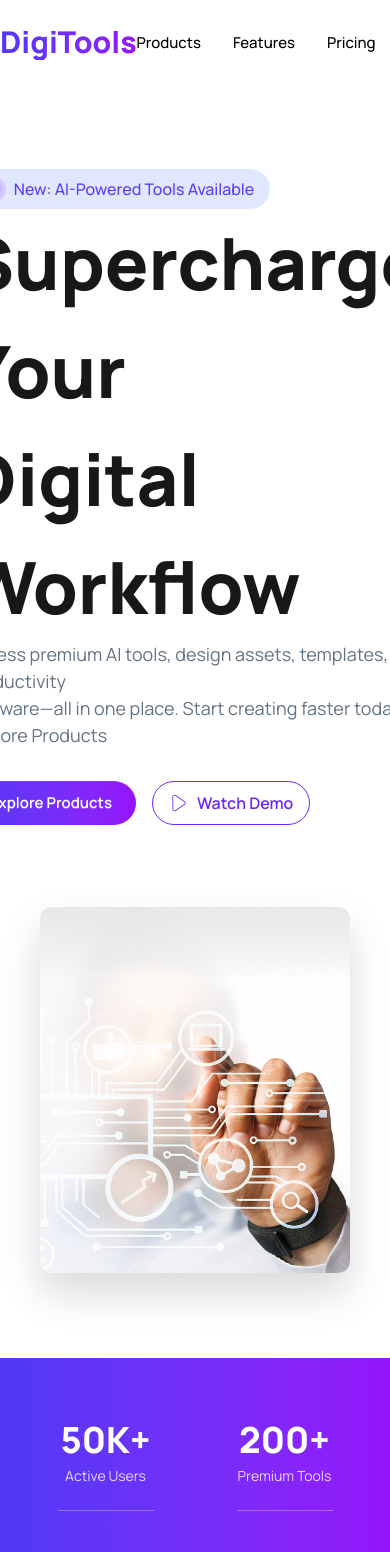
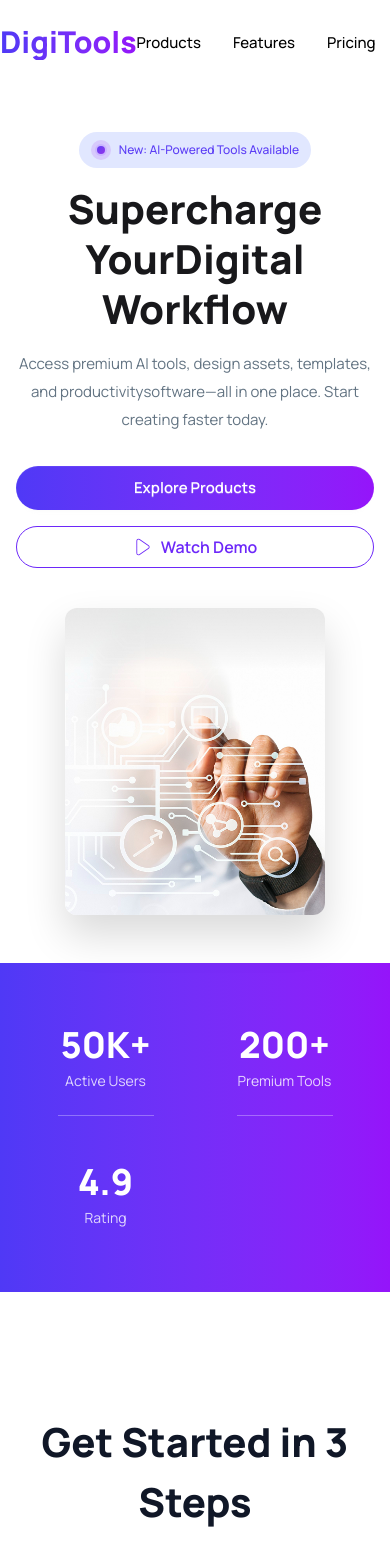
Before and after one commit to Moeen-Islam/PH-Assignment-6-Digitools-Platform, a React (Vite) app: page / in a window 390 px wide. Shown: the top 1552 px of the page. Built offline with nearby package versions, Linux system fonts and the light colour scheme.

Commit message:
Responsive Bug fix

```diff
--- a/src/Components/Hero.jsx
+++ b/src/Components/Hero.jsx
@@ -4,39 +4,94 @@ import { CiPlay1 } from "react-icons/ci";
 
 const Hero = () => {
   return (
-    <div className="container mx-auto flex flex-col md:flex-row justify-between items-center px-10 my-21.25 gap-16.5 space-y-4">
-      <div className="left">
-        <div className="inline-flex items-center gap-2 bg-[#E1E7FF] px-4 py-2 rounded-full">
+    // <div className="container mx-auto flex flex-col lg:flex-row justify-between items-center px-10 my-21.25 gap-16.5 space-y-4">
+    //   <div className="left">
+    //     <div className="inline-flex items-center gap-2 bg-[#E1E7FF] px-4 py-2 rounded-full">
+    //       {/* Circle icon */}
+    //       <div className="w-6 h-6 rounded-full bg-[#d7cafc] flex items-center justify-center">
+    //         <div className="w-4 h-4 rounded-full bg-[#cbb6ff] flex items-center justify-center">
+    //           <div className="w-2 h-2 rounded-full bg-gradient-to-br from-[#5b3df5] to-[#9333ea]"></div>
+    //         </div>
+    //       </div>
+
+    //       {/* Text */}
+    //       <p className="text- font-medium text-[#5b3df5]">
+    //         New: AI-Powered Tools Available
+    //       </p>
+    //     </div>
+    //     <h1 className="text-[72px] font-extrabold">
+    //       Supercharge Your <br className="hidden sm:block"/>
+    //       Digital Workflow
+    //     </h1>
+    //     <p className="text-[18px] text-[#627382]">
+    //       Access premium AI tools, design assets, templates, and productivity <br className="hidden sm:block"/>
+    //       software—all in one place. Start creating faster today. Explore
+    //       Products
+    //     </p>
+
+    //     <div className="flex justify-center md:justify-start gap-4 mt-8 ">
+    //       <button className="btn border-none bg-gradient-to-r from-[#4F39F6] to-[#9514FA] rounded-full
+    //       text-white text-[15px] font-semibold px-6 min-h-0 h-11">
+    //         Explore Products
+    //       </button>
+    //       <button
+    //         className="flex items-center gap-2 px-4 py-2 rounded-full cursor-pointer
+    //         border border-[#6D28F9] text-[#6D28F9] font-semibold
+    //         hover:bg-[#6D28F9] hover:text-white transition-all duration-300"
+    //       >
+    //         <CiPlay1 className="text-xl" />
+    //         Watch Demo
+    //       </button>
+    //     </div>
+    //   </div>
+
+    //   <div className="right">
+    //     <img
+    //       src={Banner}
+    //       className="rounded-xl shadow-[0_20px_40px_rgba(0,0,0,0.15)]"
+    //     />
+    //   </div>
+    // </div>
+
+    <div className="container mx-auto flex flex-col lg:flex-row justify-between items-center px-4 sm:px-6 lg:px-10 my-12 sm:my-16 lg:my-20 gap-10 lg:gap-16">
+  {/* left */}
+  <div className="left w-full lg:w-1/2 text-center lg:text-left">
+    <div className="inline-flex items-center gap-2 bg-[#E1E7FF] px-3 sm:px-4 py-2 rounded-full">
       {/* Circle icon */}
-          <div className="w-6 h-6 rounded-full bg-[#d7cafc] flex items-center justify-center">
-            <div className="w-4 h-4 rounded-full bg-[#cbb6ff] flex items-center justify-center">
+      <div className="w-5 h-5 sm:w-6 sm:h-6 rounded-full bg-[#d7cafc] flex items-center justify-center">
+        <div className="w-3 h-3 sm:w-4 sm:h-4 rounded-full bg-[#cbb6ff] flex items-center justify-center">
           <div className="w-2 h-2 rounded-full bg-gradient-to-br from-[#5b3df5] to-[#9333ea]"></div>
         </div>
       </div>
 
       {/* Text */}
-          <p className="text- font-medium text-[#5b3df5]">
+      <p className="text-xs sm:text-sm font-medium text-[#5b3df5]">
         New: AI-Powered Tools Available
       </p>
     </div>
-        <h1 className="text-[72px] font-extrabold">
-          Supercharge Your <br />
+
+    <h1 className="mt-4 text-[40px] sm:text-[52px] md:text-[60px] lg:text-[72px] leading-tight font-extrabold">
+      Supercharge Your
+      <br className="hidden sm:block" />
       Digital Workflow
     </h1>
-        <p className="text-[18px] text-[#627382]">
-          Access premium AI tools, design assets, templates, and productivity{" "}
-          <br />
-          software—all in one place. Start creating faster today. <br /> Explore
-          Products
+
+    <p className="mt-4 text-[15px] sm:text-[17px] lg:text-[18px] text-[#627382] leading-7 max-w-[650px] mx-auto lg:mx-0">
+      Access premium AI tools, design assets, templates, and productivity
+      <br className="hidden sm:block" />
+      software—all in one place. Start creating faster today.
     </p>
 
-        <div className="flex gap-4 mt-8">
-          <button className="btn border-none bg-gradient-to-r from-[#4F39F6] to-[#9514FA] rounded-full
-          text-white text-[15px] font-semibold px-6 min-h-0 h-11">
+    <div className="flex flex-col sm:flex-row justify-center lg:justify-start gap-4 mt-8">
+      <button
+        className="btn border-none bg-gradient-to-r from-[#4F39F6] to-[#9514FA] rounded-full
+        text-white text-[15px] font-semibold px-6 min-h-0 h-11"
+      >
         Explore Products
       </button>
+
       <button
-            className="flex items-center gap-2 px-4 py-2 rounded-full cursor-pointer
+        className="flex items-center justify-center gap-2 px-4 py-2 rounded-full cursor-pointer
         border border-[#6D28F9] text-[#6D28F9] font-semibold
         hover:bg-[#6D28F9] hover:text-white transition-all duration-300"
       >
@@ -46,10 +101,12 @@ const Hero = () => {
     </div>
   </div>
 
-      <div className="right">
+  {/* right */}
+  <div className="right w-full lg:w-1/2 flex justify-center">
     <img
       src={Banner}
-          className="rounded-xl shadow-[0_20px_40px_rgba(0,0,0,0.15)]"
+      alt="Banner"
+      className="w-full max-w-[260px] sm:max-w-[360px] md:max-w-[440px] lg:max-w-[520px] h-auto rounded-xl shadow-[0_20px_40px_rgba(0,0,0,0.15)]"
     />
   </div>
 </div>
--- a/src/Components/Pricing.jsx
+++ b/src/Components/Pricing.jsx
@@ -6,7 +6,7 @@ const Pricing = () => {
       <div className="max-w-300 mx-auto px-4">
         {/* Heading */}
         <div className="text-center mb-14">
-          <h2 className="text-[48px] font-bold text-[#0F172A] leading-tight">
+          <h2 className="text-[33px] md:text-[48px] font-bold text-[#0F172A] leading-tight">
             Simple, Transparent Pricing
           </h2>
           <p className="text-[#64748B] mt-4 text-[16px]">
@@ -17,7 +17,7 @@ const Pricing = () => {
         {/* Cards */}
         <div className="grid grid-cols-1 md:grid-cols-2 lg:grid-cols-3 gap-6 items-stretch">
           {/* Starter */}
-          <div className="bg-white border border-gray-200 rounded-2xl p-8 flex flex-col justify-between shadow-sm">
+          <div className="bg-white border border-gray-200 mx-5 md:mx-0 rounded-2xl p-8 flex flex-col justify-between shadow-sm">
             <div>
               <h3 className="text-[32px] font-bold text-[#0F172A]">Starter</h3>
               <p className="text-[#64748B] mt-2">Perfect for getting started</p>
@@ -55,7 +55,7 @@ const Pricing = () => {
           </div>
 
           {/* Pro */}
-          <div className="relative rounded-2xl p-[1px] bg-gradient-to-r from-[#4F39F6] to-[#C026D3] shadow-lg">
+          <div className="relative rounded-2xl mx-5 md:mx-0 p-[1px] bg-gradient-to-r from-[#4F39F6] to-[#C026D3] shadow-lg">
             <div className="relative h-full rounded-2xl bg-gradient-to-br from-[#5B35F5] via-[#7A22F2] to-[#B010F5] p-8 flex flex-col justify-between">
               {/* Badge */}
               <div className="absolute -top-4 left-1/2 -translate-x-1/2">
@@ -110,7 +110,7 @@ const Pricing = () => {
           </div>
 
           {/* Enterprise */}
-          <div className="bg-white border border-gray-200 rounded-2xl p-8 flex flex-col justify-between shadow-sm">
+          <div className="bg-white border border-gray-200 mx-5 md:mx-0 rounded-2xl p-8 flex flex-col justify-between shadow-sm">
             <div>
               <h3 className="text-[32px] font-bold text-[#0F172A]">Enterprise</h3>
               <p className="text-[#64748B] mt-2">For teams and businesses</p>
--- a/src/Components/Steps.jsx
+++ b/src/Components/Steps.jsx
@@ -7,7 +7,7 @@ const Steps = () => {
   return (
     <div className="container mx-auto my-30">
       <div className="header text-center">
-        <h1 className="font-extrabold text-[48px] text-[#101727] mb-4">
+        <h1 className="font-extrabold text-[40px] md:text-[48px] text-[#101727] mb-4 ">
           Get Started in 3 Steps
         </h1>
         <p className="mb-10 text-[#627382]">
@@ -16,7 +16,7 @@ const Steps = () => {
       </div>
 
       <div className="cards grid grid-cols-1 md:grid-cols-2 lg:grid-cols-3 items-stretch gap-6 max-w-300 mx-auto">
-        <div className="cards-item relative bg-white p-8 rounded-[20px] border border-gray-200">
+        <div className="cards-item relative mx-10 md:mx-0 bg-white p-8 rounded-[20px] border border-gray-200">
           {/* circle 01 */}
           <div className="absolute top-3 right-3 bg-gradient-to-r from-[#4F39F6] to-[#9514FA] w-10 h-10 rounded-full flex items-center justify-center">
             <p className="text-white font-bold text-[14px]">01</p>
@@ -42,7 +42,7 @@ const Steps = () => {
           </div>
         </div>
 
-        <div className="cards-item relative bg-white p-8 rounded-[20px] border border-gray-200">
+        <div className="cards-item relative mx-10 md:mx-0 bg-white p-8 rounded-[20px] border border-gray-200">
           {/* circle 02 */}
           <div className="absolute top-3 right-3 bg-gradient-to-r from-[#4F39F6] to-[#9514FA] w-10 h-10 rounded-full flex items-center justify-center">
             <p className="text-white font-bold text-[14px]">02</p>
@@ -67,7 +67,7 @@ const Steps = () => {
           </div>
         </div>
 
-        <div className="cards-item relative bg-white p-8 rounded-[20px] border border-gray-200">
+        <div className="cards-item relative mx-10 md:mx-0 bg-white p-8 rounded-[20px] border border-gray-200">
           {/* circle 03 */}
           <div className="absolute top-3 right-3 bg-gradient-to-r from-[#4F39F6] to-[#9514FA] w-10 h-10 rounded-full flex items-center justify-center">
             <p className="text-white font-bold text-[14px]">03</p>
```
Lines whose indentation alone changed are shown as unchanged.
